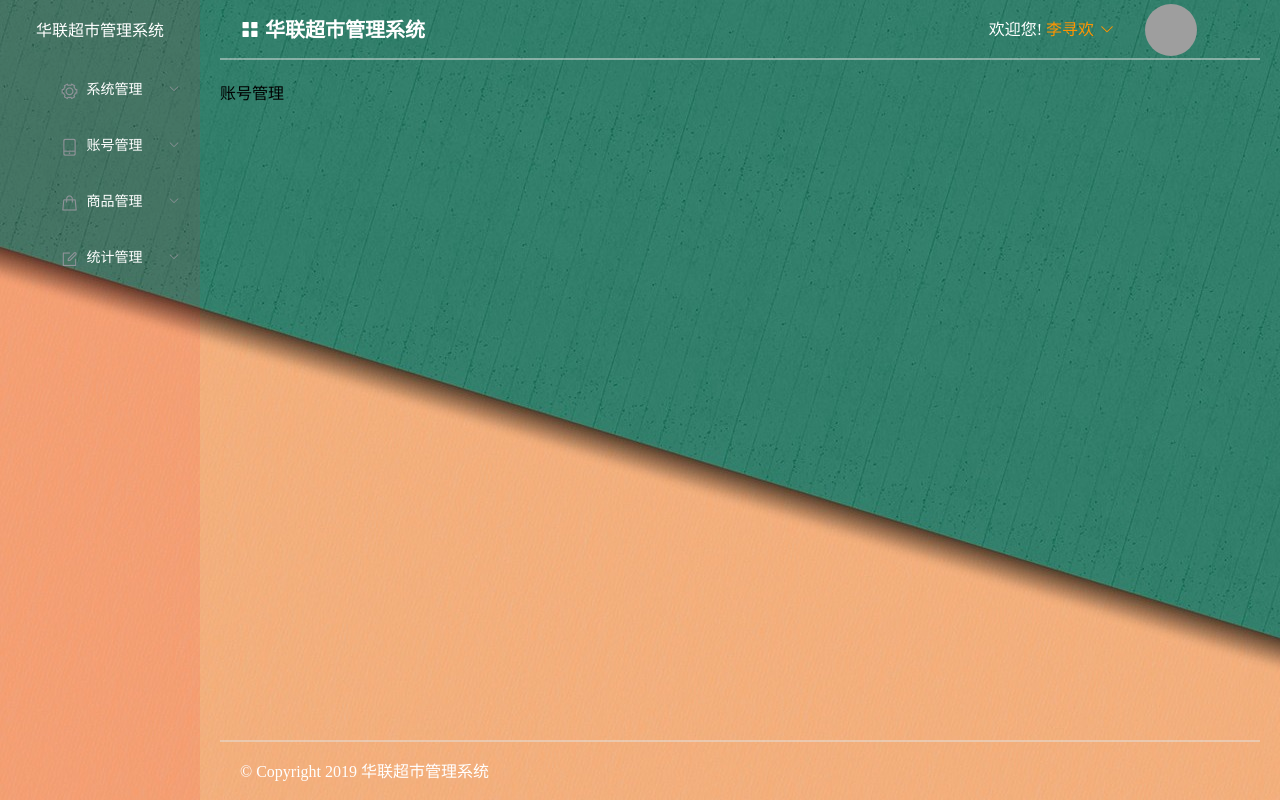
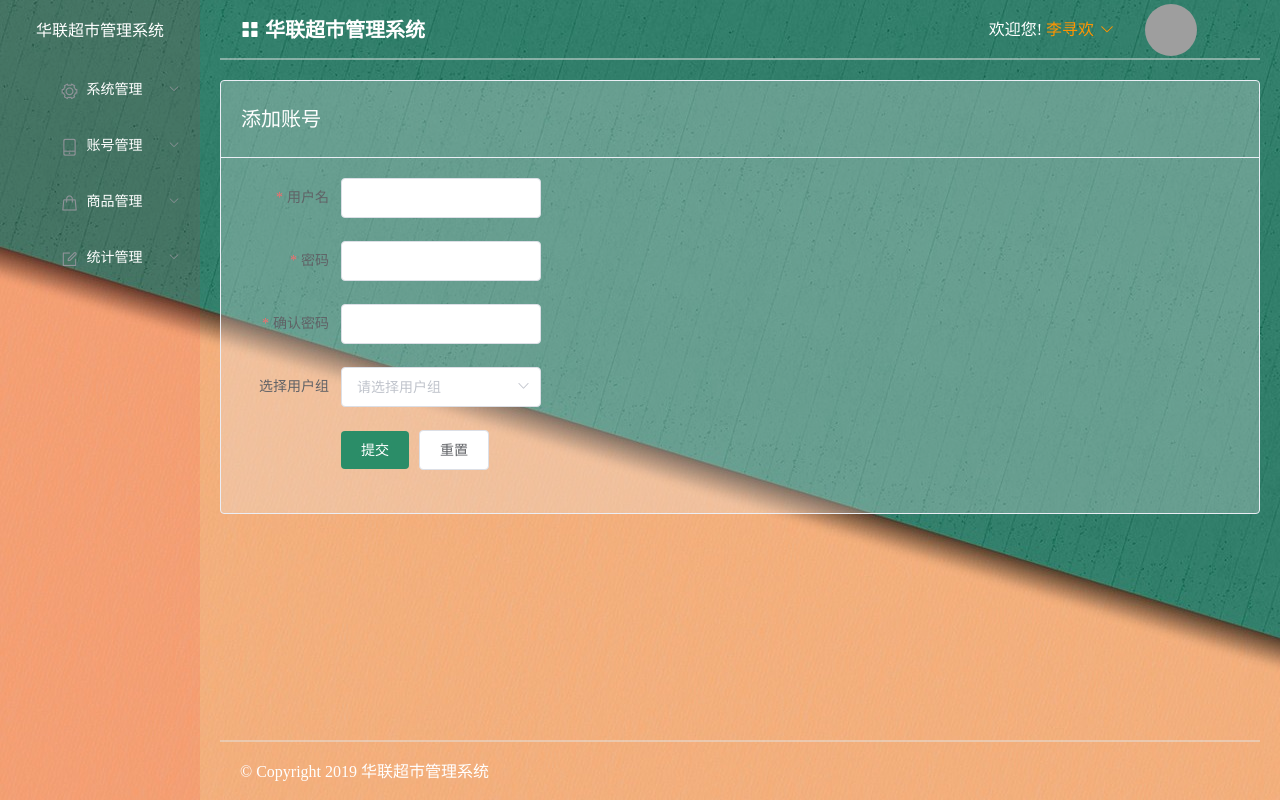
Before and after one commit to SometimesSomething/SMMS, a Vue app in the folder smm-system/: page /#/accountadd in a window 1280 px wide. Built offline with nearby package versions, Linux system fonts and the light colour scheme; the HTML template or start-up script is replaced by a standard one.

Commit message:
样式细节修改以及少许页面

```diff
--- a/smm-system/src/views/AccountAdd/AccountAdd.vue
+++ b/smm-system/src/views/AccountAdd/AccountAdd.vue
@@ -1,10 +1,145 @@
 <template>
-  <div>账号管理</div>
+  <div class="userAdd">
+    <el-main>
+    <el-card class="box-card">
+      <div slot="header" class="clearfix">
+        <span>添加账号</span>
+      </div>
+      <div class="text item">
+        <el-form
+                :model="addusersForm"
+                status-icon
+                :rules="addusersRules"
+                ref="addusersForm"
+                label-width="100px"
+                class="demo-ruleForm"
+        >
+          <el-form-item label="用户名" prop="username">
+            <el-input v-model.number="addusersForm.username"></el-input>
+          </el-form-item>
+          <el-form-item label="密码" prop="pass">
+            <el-input type="text" v-model="addusersForm.pass" autocomplete="off"></el-input>
+          </el-form-item>
+          <el-form-item label="确认密码" prop="checkPass">
+            <el-input type="text" v-model="addusersForm.checkPass" autocomplete="off"></el-input>
+          </el-form-item>
+
+          <el-form-item label="选择用户组" prop="usergroup">
+            <el-select v-model="addusersForm.usergroup" placeholder="请选择用户组">
+              <el-option label="超级管理员" value="超级管理员"></el-option>
+              <el-option label="普通管理员" value="普通管理员"></el-option>
+            </el-select>
+          </el-form-item>
+
+          <el-form-item>
+            <el-button type="primary" @click="submitForm('addusersForm')">提交</el-button>
+            <el-button @click="resetForm('addusersForm')">重置</el-button>
+          </el-form-item>
+
+        </el-form>
+      </div>
+    </el-card>
+  </el-main>
+  </div>
 </template>
-
 <script>
 
+    export default {
+        data() {
+            const password=(rule,value,callback)=>{
+                if(value === ''){
+                    callback(new Error("请输入密码"))
+                }else if(value.length <3 || value.length>6){
+                    callback(new Error("密码长度3-6位"))
+                }else{
+                    if(this.addusersForm.checkPass !== ''){
+                        this.$refs.addusersForm.validateField('checkPass')
+                    }
+                    callback();
+                }
+            }
 
-export default {
+            const checkPwd=(rule,value,callback)=>{
+                if(value === ''){
+                    callback(new Error("请再次输入密码"))
+                }else if(value !== this.addusersForm.pass){
+                    callback(new Error("两次密码不一致"))
+                }
+                callback();
+            }
+            return {
+                addusersForm: {
+                    username:'',
+                    pass: '',
+                    checkPass: '',
+                    usergroup:""
+                },
+                addusersRules: {
+                    username:[
+                        { required: true, message: '请输入用户名', trigger: 'blur' },
+                        { min: 3, max: 5, message: '用户名长度在 3 到 5 位', trigger: 'blur' }
+                    ],
+                    pass:[
+                        { required: true, validator:password, trigger: 'blur' }
+                    ],
+                    checkPass:[
+                        { required: true, validator:checkPwd, trigger: 'blur' }
+                    ]
+                }
+
+            };
+        },
+        methods: {
+            submitForm(formName) {
+                this.$refs[formName].validate((valid) => {
+                    if (valid) {
+                        // alert('submit!');
+                        let params={
+                            username:this.addusersForm.username,
+                            password:this.addusersForm.pass,
+                            usergroup:this.addusersForm.usergroup,
+                        };
+                        console.log(params)
+                    } else {
+                        console.log('error submit!!');
+                        return false;
+                    }
+                });
+            },
+            resetForm(formName) {
+                this.$refs[formName].resetFields();
+            }
+        }
+
+    }
+</script>
+<style lang="less">
+  .userAdd{
+  .el-main {
+    flex: 1;
+    line-height: 60px;
+    height: 100%;
+    padding: 0;
+    .el-card {
+      background: rgba(235, 235, 235, 0.29);
+      .el-card__header {
+        text-align: left;
+        font-size: 20px;
+        line-height: 40px;
+        color: #fff;
+      }
+      .el-card__body {
+        .el-form{
+          width: 300px;
+
+          .el-button--primary{
+            background: rgba(11, 133, 96, 0.86);border: rgba(11, 133, 96, 0.86);
+          }
+        }
+      }
+    }
+
+  }
 }
-</script>
+
+</style>
--- a/smm-system/src/views/AccountManagement/AccountManagement.vue
+++ b/smm-system/src/views/AccountManagement/AccountManagement.vue
@@ -1,9 +1,45 @@
 <template>
+    <div class="AccoutManagement">
+        <el-main>
+            <el-card class="box-card">
+                <div slot="header" class="clearfix">
+                    <span>账号管理</span>
+                </div>
+                <div class="text item">
+
+                </div>
+            </el-card>
+        </el-main>
+    </div>
+
+
 </template>
-
 <script>
 
+    export default {
 
-export default {
-}
+    }
 </script>
+<style lang="less">
+    .AccoutManagement{
+        .el-main {
+            flex: 1;
+            line-height: 60px;
+            height: 100%;
+            padding: 0;
+            .el-card {
+                background: rgba(235, 235, 235, 0.29);
+                .el-card__header {
+                    text-align: left;
+                    font-size: 20px;
+                    line-height: 40px;
+                    color: #fff;
+                }
+                .el-card__body {
+                }
+            }
+
+        }
+    }
+
+</style>
--- a/smm-system/src/views/GoodsAdd/GoodsAdd.vue
+++ b/smm-system/src/views/GoodsAdd/GoodsAdd.vue
@@ -100,7 +100,8 @@ export default {
               width: 300px;
             }
             .el-button{
-               background-color: rgba(11, 133, 96, 0.86);
+              background-color: rgba(11, 133, 96, 0.86);
+              border: rgba(11, 133, 96, 0.86);
             }
           }
           .el-form-item__label {
--- a/smm-system/src/views/GoodsManagement/GoodsManagement.vue
+++ b/smm-system/src/views/GoodsManagement/GoodsManagement.vue
@@ -96,6 +96,7 @@ export default {
 </script>
 <style lang=less>
 .el-main {
+  line-height: 0;
   .goodsmanagement {
     .el-card {
       background: rgba(235, 235, 235, 0.29);
@@ -111,6 +112,11 @@ export default {
           .el-row {
             .grid-content {
               height: 60px;
+              .el-button--success{
+                margin-left: 20px;
+                background: rgba(11, 133, 96, 0.86);
+                border: rgba(11, 133, 96, 0.86);
+              }
               .el-form-item {
                 .el-form-item__content {
                   margin-left: 0;
@@ -124,6 +130,7 @@ export default {
       }
     }
     .el-pagination {
+      margin-top: 20px;
       .el-pager {
         li.active {
           background-color: rgba(11, 133, 96, 0.86);
--- a/smm-system/src/views/Home/Home.vue
+++ b/smm-system/src/views/Home/Home.vue
@@ -1,5 +1,5 @@
 <template>
-
+    <div class="home">
         <el-main>
             <el-card class="box-card">
                 <div slot="header" class="clearfix">
@@ -48,15 +48,38 @@
                             <!--右侧-->
                             <el-card class="box-card">
                                 <div slot="header" class="clearfix">
-                                    <span></span>
+                                    <span>缺货商品</span>
                                 </div>
-                                右侧
+                                <el-table
+                                        :data="saleoutData"
+                                        style="width: 100%"
+                                        :row-class-name="tableRowClassName">
+                                    <!--商品名称-->
+                                    <el-table-column
+                                            prop="producesName"
+                                            label="商品名称"
+                                    >
+                                    </el-table-column>
+                                    <!--销量-->
+                                    <el-table-column
+                                            prop="repertoryCount"
+                                            label="库存"
+                                    >
+                                    </el-table-column>
+                                    <el-table-column
+                                            prop="saleOut"
+                                            label="操作"
+                                    >
+                                    </el-table-column>
+                                </el-table>
                             </el-card>
                         </el-col>
                     </el-row>
                 </div>
             </el-card>
         </el-main>
+    </div>
+
 
 </template>
 <script>
@@ -86,17 +109,35 @@
                         producesName:"优乐美",
                         saleCount:5
                     },
+                ],
+                saleoutData:[
+                    {
+                        producesName:"多芬",
+                        repertoryCount:0,
+                        saleOut:"入库"
+                    },
+                    {
+                        producesName:"大奥",
+                        repertoryCount:0,
+                        saleOut:"入库"
+                    },
+                    {
+                        producesName:"谢兰图",
+                        repertoryCount:0,
+                        saleOut:"入库"
+                    },
                 ]
             }
         }
     }
 </script>
 <style lang="less">
-
+.home{
     .el-main {
         flex: 1;
         line-height: 60px;
         height: 100%;
+        padding: 0;
         .el-card {
             background: rgba(235, 235, 235, 0.29);
             .el-card__header {
@@ -121,9 +162,9 @@
 
                 }
                 .el-alert--success {
-                    color: #18b376;
+                    color: rgba(11, 133, 96, 0.86);
                     .el-icon-success {
-                        color: #18b376;
+                        color:rgba(11, 133, 96, 0.86);
                     }
                 }
                 .el-col {
@@ -136,4 +177,6 @@
         }
 
     }
+}
+
 </style>
--- a/smm-system/src/views/PasswordModify/PasswordModify.vue
+++ b/smm-system/src/views/PasswordModify/PasswordModify.vue
@@ -57,6 +57,9 @@ export default {
               }
               .el-button {
                 background-color: rgba(11, 133, 96, 0.86);
+                }
+              .el-button--primary{
+                border:  #18b376;
               }
             }
             .el-form-item__label {
```
